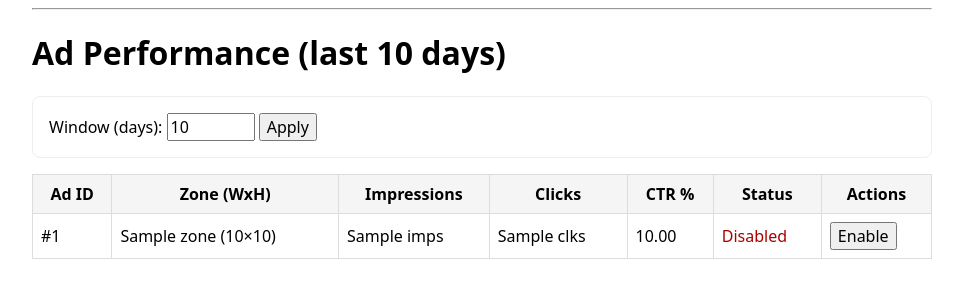
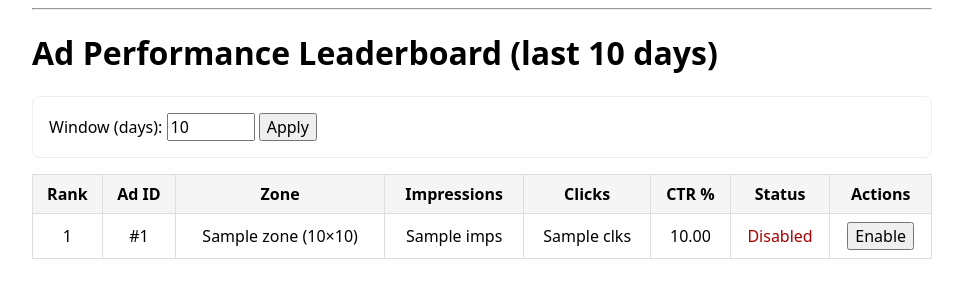
Before and after one commit to npneykov/ad-server, a FastAPI app: template templates/admin/analytics.html in a window 1280 px wide. Shown: the part 62-362 px from the top of the page, without its empty margins (158-1121 px from the left). Run offline with FastAPI, Linux system fonts and the light colour scheme; the template is opened without the code that fills it: most values are stand-ins (such as "Sample title", 1, 10 or a date in 2020).

Commit message:
Refactor logic for analytics endpoint

```diff
--- a/main.py
+++ b/main.py
@@ -59,6 +59,7 @@ def range_counts(session: Session, days: int = 7):
         .where(Impression.timestamp >= since)
         .group_by(Impression.ad_id)  # type: ignore
     ).all()
+
     clicks_rows = session.exec(
         select(Click.ad_id, func.count(Click.id))  # type: ignore
         .where(Click.timestamp >= since)
@@ -89,6 +90,7 @@ def admin_analytics(
         i = imps.get(ad.id, 0) or 0  # type: ignore
         c = clks.get(ad.id, 0) or 0  # type: ignore
         ctr = (c / i * 100.0) if i else 0.0
+        active = getattr(ad, 'is_active', True)
         data.append(
             {
                 'ad': ad,
@@ -96,10 +98,11 @@ def admin_analytics(
                 'imps': i,
                 'clks': c,
                 'ctr': ctr,
+                'active': active,
             }
         )
 
-    # sort by CTR desc for default leaderboard feel
+    # Sort ads by CTR descending (leaderboard style)
     data.sort(key=lambda r: r['ctr'], reverse=True)
 
     return templates.TemplateResponse(
--- a/templates/admin/analytics.html
+++ b/templates/admin/analytics.html
@@ -1,6 +1,6 @@
 {% extends "admin/base.html" %}
 {% block content %}
-<h1>Ad Performance (last {{ days }} days)</h1>
+<h1>Ad Performance Leaderboard (last {{ days }} days)</h1>
 
 <div class="card">
     <form method="get">
@@ -14,8 +14,9 @@
 <table id="leaderboard">
     <thead>
         <tr>
+            <th>Rank</th>
             <th>Ad ID</th>
-            <th>Zone (WxH)</th>
+            <th>Zone</th>
             <th>Impressions</th>
             <th>Clicks</th>
             <th>CTR %</th>
@@ -26,17 +27,21 @@
     <tbody>
         {% for r in rows %}
         <tr>
+            <td>{{ loop.index }}</td>
             <td>#{{ r.ad.id }}</td>
             <td>{{ r.zone.name }} ({{ r.zone.width }}×{{ r.zone.height }})</td>
             <td>{{ r.imps }}</td>
             <td>{{ r.clks }}</td>
             <td>{{ "%.2f"|format(r.ctr) }}</td>
             <td>
-                {% if r.ad.is_active %}<span style="color:green">Active</span>
-                {% else %}<span style="color:#a00">Disabled</span>{% endif %}
+                {% if r.active %}
+                <span style="color:green">Active</span>
+                {% else %}
+                <span style="color:#a00">Disabled</span>
+                {% endif %}
             </td>
             <td>
-                {% if r.ad.is_active %}
+                {% if r.active %}
                 <form method="post" action="/admin/ads/{{ r.ad.id }}/disable" style="display:inline">
                     <button type="submit">Disable</button>
                 </form>
@@ -61,6 +66,7 @@
     #leaderboard td {
         border: 1px solid #ddd;
         padding: 8px;
+        text-align: center;
     }
 
     #leaderboard th {
```
